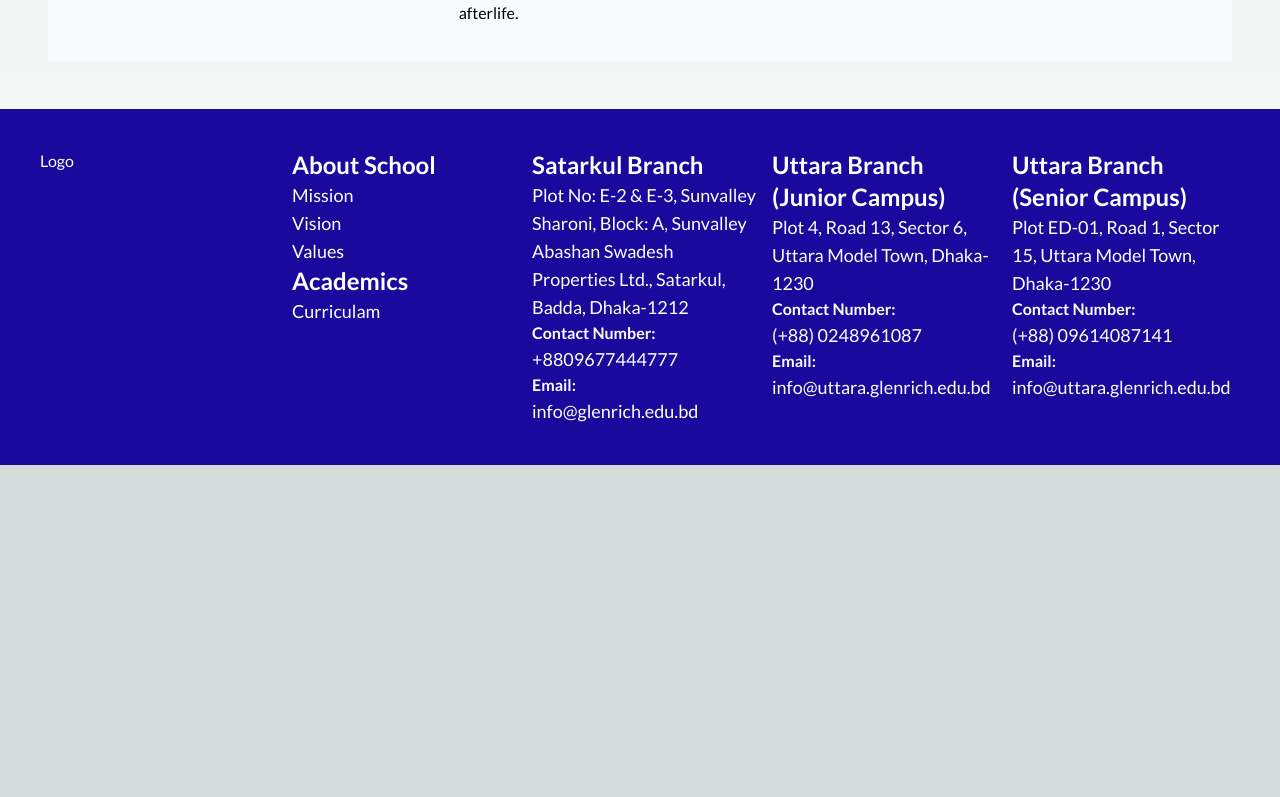
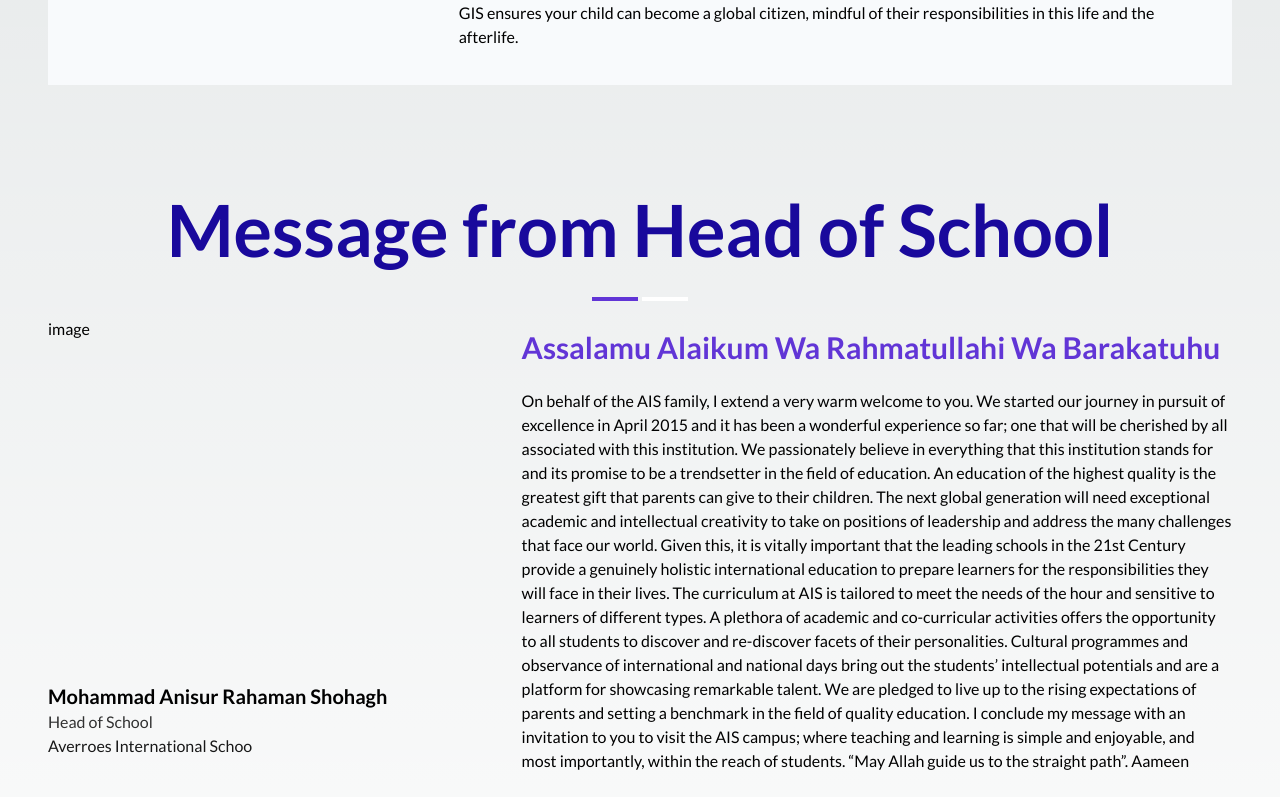
Before and after one commit to ifshad/zariq-interview-assignment, a Next.js app: page /about-us in a window 1280 px wide. Shown: the part 1123-1920 px from the top of the page. Before the commit the page ends 1588 px from the top, so only its background shows below. Built offline with nearby package versions, Linux system fonts and the light colour scheme.

Commit message:
principle message completed

```diff
--- a/app/about-us/page.jsx
+++ b/app/about-us/page.jsx
@@ -1,3 +1,4 @@
+import PrinciplesMessage from "@/components/PrinciplesMessage/page";
 import VisionMission from "@/components/VisionMission/page";
 import WhyChooseUs from "@/components/WhyChooseUs/page";
 import React from "react";
@@ -7,6 +8,7 @@ export default function AboutUsPage() {
     <div>
       <VisionMission />
       <WhyChooseUs />
+      <PrinciplesMessage />
     </div>
   );
 }
--- a/app/globals.css
+++ b/app/globals.css
@@ -43,12 +43,12 @@ body {
     @apply hover:scale-105 transition-all duration-500;
   }
   .card-title {
-    @apply text-3xl text-secondary-color font-bold;
+    @apply text-3xl text-secondary-color font-bold mb-3 py-3;
   }
   .section-title {
-    @apply text-3xl md:text-7xl font-bold text-accent-color mb-5
+    @apply text-3xl md:text-7xl font-bold text-accent-color mb-5 py-3;
   }
   .section-category {
-    @apply md:text-xl mb-5
+    @apply md:text-xl mb-5;
   }
 }
--- /dev/null
+++ b/components/PrinciplesMessage/page.jsx
@@ -0,0 +1,60 @@
+import React from "react";
+import BoldBorder from "../BoldBorder/page";
+
+export default function PrinciplesMessage() {
+  return (
+    <div id="principal-message" className="container md:p-12">
+      {/* Title */}
+      <div className="w-4/5 mx-auto text-center">
+        <h1 className="section-title">Message from Head of School</h1>
+        <div className="flex justify-center">
+          <BoldBorder />
+        </div>
+      </div>
+      <div className="grid grid-cols-1 md:grid-cols-5">
+        {/* Left Side */}
+        <div className="md:col-span-2 grid grid-rows-5">
+          <span className="row-span-4">image</span>
+          <div className="row-span-1">
+            <h1 className="text-xl font-semibold">Mohammad Anisur Rahaman Shohagh</h1>
+            <p className="opacity-80">Head of School</p>
+            <p className="opacity-90">Averroes International Schoo</p>
+          </div>
+        </div>
+        {/* Right Side */}
+        <div className="md:col-span-3">
+          <h1 className="card-title">
+            Assalamu Alaikum Wa Rahmatullahi Wa Barakatuhu
+          </h1>
+          <p>
+            On behalf of the AIS family, I extend a very warm welcome to you. We
+            started our journey in pursuit of excellence in April 2015 and it
+            has been a wonderful experience so far; one that will be cherished
+            by all associated with this institution. We passionately believe in
+            everything that this institution stands for and its promise to be a
+            trendsetter in the field of education. An education of the highest
+            quality is the greatest gift that parents can give to their
+            children. The next global generation will need exceptional academic
+            and intellectual creativity to take on positions of leadership and
+            address the many challenges that face our world. Given this, it is
+            vitally important that the leading schools in the 21st Century
+            provide a genuinely holistic international education to prepare
+            learners for the responsibilities they will face in their lives. The
+            curriculum at AIS is tailored to meet the needs of the hour and
+            sensitive to learners of different types. A plethora of academic and
+            co-curricular activities offers the opportunity to all students to
+            discover and re-discover facets of their personalities. Cultural
+            programmes and observance of international and national days bring
+            out the students’ intellectual potentials and are a platform for
+            showcasing remarkable talent. We are pledged to live up to the
+            rising expectations of parents and setting a benchmark in the field
+            of quality education. I conclude my message with an invitation to
+            you to visit the AIS campus; where teaching and learning is simple
+            and enjoyable, and most importantly, within the reach of students.
+            “May Allah guide us to the straight path”. Aameen
+          </p>
+        </div>
+      </div>
+    </div>
+  );
+}
--- a/components/VisionMission/page.jsx
+++ b/components/VisionMission/page.jsx
@@ -4,7 +4,7 @@ import FlipCard from "../FlipCard/page";
 export default function VisionMission() {
   return (
     <div id="vision-mission-values" className="md:py-12">
-      <div className="bg-secondary-color mt-5 p-3">
+      <div className="bg-secondary-color mt-5">
         <h1 className="section-title container text-center text-primary-color">
           Vision, Mission & Values
         </h1>
--- a/components/WhyChooseUs/page.jsx
+++ b/components/WhyChooseUs/page.jsx
@@ -25,7 +25,7 @@ export default function WhyChooseUs() {
   const [selectedOption, setSelectedOption] = useState(1);
   //   console.log(selectedOption);
   return (
-    <div className="container md:p-12">
+    <div id="why-choose-us" className="container md:p-12">
       <div className="grid grid-cols-1 md:grid-cols-3 md:gap-0">
         {/* Images */}
         <div className="md:col-span-1 bg-slate-50">
--- a/constants/navigationData.js
+++ b/constants/navigationData.js
@@ -28,42 +28,42 @@ export const navListItems = [
       {
         id: 22,
         title: "Why choose us",
-        link: "/about-us/why-choose-us",
+        link: "/about-us/#why-choose-us",
       },
       {
         id: 23,
         title: "Principal Message",
-        link: "/about-us/principal-message",
+        link: "/about-us/#principal-message",
       },
       {
         id: 24,
         title: "Our Team",
-        link: "/about-us/our-team",
+        link: "/about-us/#our-team",
       },
       {
         id: 25,
         title: "Curriculum",
-        link: "/about-us/curriculum",
+        link: "/about-us/#curriculum",
       },
       {
         id: 26,
         title: "History",
-        link: "/about-us/history",
+        link: "/about-us/#history",
       },
       {
         id: 27,
         title: "Campus",
-        link: "/about-us/campus",
+        link: "/about-us/#campus",
       },
       {
         id: 28,
         title: "Upcoming Events",
-        link: "/about-us/upcoming-events",
+        link: "/about-us/#upcoming-events",
       },
       {
         id: 29,
         title: "Gallery",
-        link: "/about-us/gallery",
+        link: "/about-us/#gallery",
       },
     ],
   },
```
